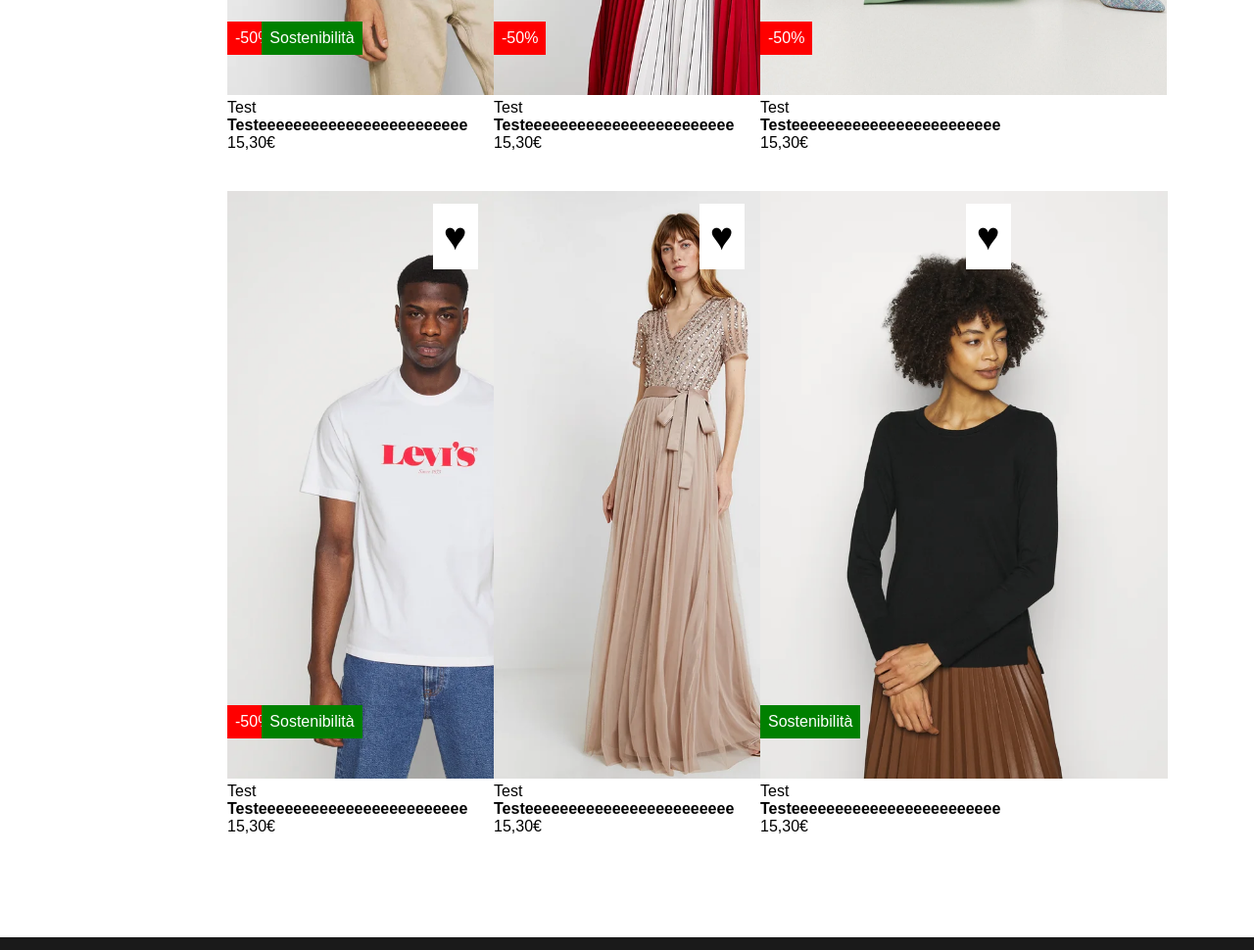
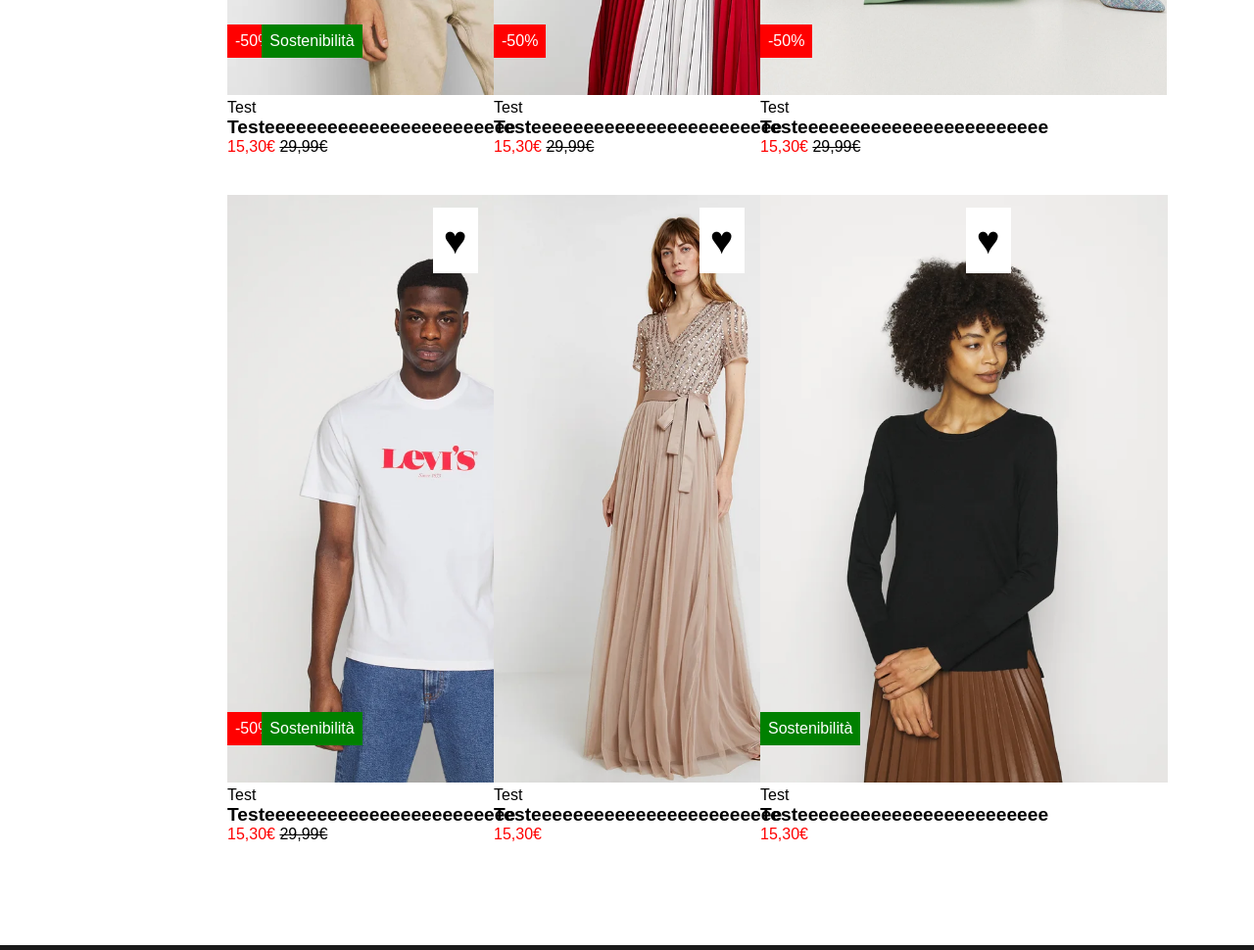
Before and after one commit to MarcoMpensabene/html-css-boolando, a plain HTML site: page index.html in a window 1280 px wide. Shown: the part 630-1600 px from the top of the page at 98% size. Drawn offline with Linux system fonts and the light colour scheme.

Commit message:
main section name product and price

```diff
--- a/index.html
+++ b/index.html
@@ -38,7 +38,10 @@
                 <img src="./img/1.webp" alt="first-img">
                 <p class="brand">Test</p>
                 <p class="product-name"><strong>Testeeeeeeeeeeeeeeeeeeeeeeee</strong></p>
-                <div class="price">15,30&euro;</div>
+                <div class="price">
+                    <span class="discount-price">15,30&euro;</span>
+                    <span class="cut-price">29,99&euro;</span>
+                </div>
                 <div class="discount">-50%</div>
                 <div class="green-choice">Sostenibilità</div>
                 <div class="favorite">
@@ -50,7 +53,10 @@
                 <img src="./img/2.webp" alt="second-img">
                 <p class="brand">Test</p>
                 <p class="product-name"><strong>Testeeeeeeeeeeeeeeeeeeeeeeee</strong></p>
-                <div class="price">15,30&euro;</div>
+                <div class="price">
+                    <span class="discount-price">15,30&euro;</span>
+                    <span class="cut-price">29,99&euro;</span>
+                </div>
                 <div class="discount">-50%</div>
                 <div class="favorite">
                     <span>&hearts;</span>
@@ -61,7 +67,10 @@
                 <img src="./img/3.webp" alt="third-img">
                 <p class="brand">Test</p>
                 <p class="product-name"><strong>Testeeeeeeeeeeeeeeeeeeeeeeee</strong></p>
-                <div class="price">15,30&euro;</div>
+                <div class="price">
+                    <span class="discount-price">15,30&euro;</span>
+                    <span class="cut-price">29,99&euro;</span>
+                </div>
                 <div class="discount">-50%</div>
                 <div class="favorite">
                     <span>&hearts;</span>
@@ -72,7 +81,10 @@
                 <img src="./img/4.webp" alt="forth-img">
                 <p class="brand">Test</p>
                 <p class="product-name"><strong>Testeeeeeeeeeeeeeeeeeeeeeeee</strong></p>
-                <div class="price">15,30&euro;</div>
+                <div class="price">
+                    <span class="discount-price">15,30&euro;</span>
+                    <span class="cut-price">29,99&euro;</span>
+                </div>
                 <div class="discount">-50%</div>
                 <div class="green-choice">Sostenibilità</div>
                 <div class="favorite">
@@ -84,7 +96,9 @@
                 <img src="./img/5.webp" alt="fifth-img">
                 <p class="brand">Test</p>
                 <p class="product-name"><strong>Testeeeeeeeeeeeeeeeeeeeeeeee</strong></p>
-                <div class="price">15,30&euro;</div>
+                <div class="price">
+                    <span class="discount-price">15,30&euro;</span>
+                        </div>
                 <div class="favorite">
                     <span>&hearts;</span>
                 </div>
@@ -94,7 +108,9 @@
                 <img src="./img/6.webp" alt="sith-img">
                 <p class="brand">Test</p>
                 <p class="product-name"><strong>Testeeeeeeeeeeeeeeeeeeeeeeee</strong></p>
-                <div class="price">15,30&euro;</div>
+                <div class="price">
+                    <span class="discount-price">15,30&euro;</span>
+                </div>
                 <div class="green-choice" id="last-one">Sostenibilità</div>
                 <div class="favorite">
                     <span>&hearts;</span>
--- a/style/style.css
+++ b/style/style.css
@@ -79,8 +79,15 @@ div.favorite{
 #last-one{
     left: 0%;
 }
-
-
+span.discount-price{
+    color: red;
+}
+span.cut-price{
+    text-decoration-line: line-through;
+}
+p.product-name{
+    font-size: larger;
+}
 
 
 
```
